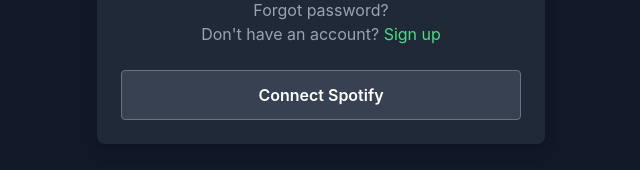
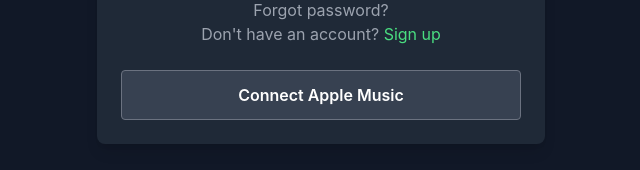
Before and after one commit to davcho16/Tunify, a React (Create React App) app in the folder frontend/: page / in a window 1280 px wide. Shown: the part 475-645 px from the top of the page, without its empty margins (319-959 px from the left). Built offline with nearby package versions, Linux system fonts and the light colour scheme.

Commit message:
chainging spotify to apple music

```diff
--- a/frontend/src/pages/Login.js
+++ b/frontend/src/pages/Login.js
@@ -77,7 +77,7 @@
 
         {/* Spotify Button */}
         <button onClick={handleConnectSpotify} className="mt-6 w-full p-3 bg-gray-700 rounded border border-gray-500 text-white font-semibold hover:bg-gray-600 transition">
-          Connect Spotify
+          Connect Apple Music
         </button>
 
         {/* Error Message */}
```
